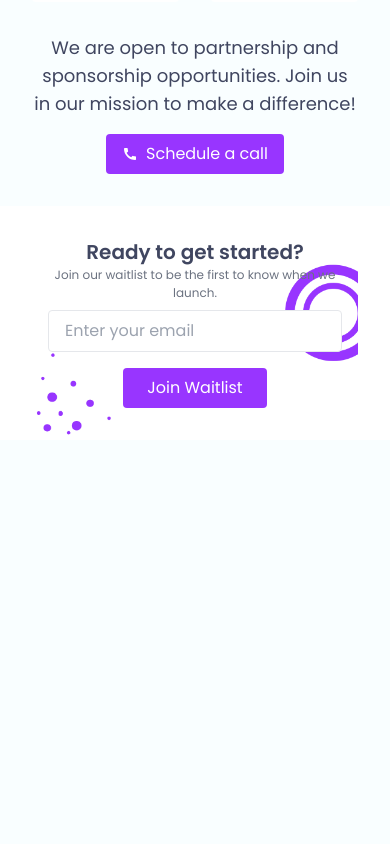
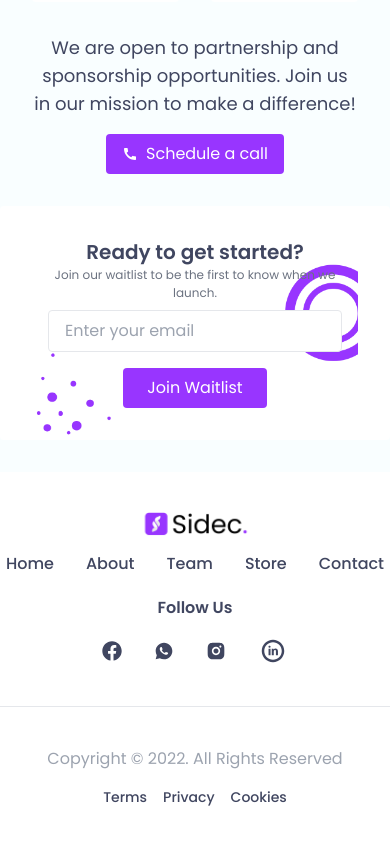
Before and after one commit to Simeon-Azeh/SidecEdu, a React (Vite) app: page / in a window 390 px wide. Shown: the part 6043-6887 px from the top of the page. Before the commit the page ends 6483 px from the top, so only its background shows below. Built offline with nearby package versions, Linux system fonts and the light colour scheme.

Commit message:
homepage completed

```diff
--- /dev/null
+++ b/src/Components/Landing/Footer.jsx
@@ -0,0 +1,48 @@
+import React from 'react'
+import { FaFacebook } from "react-icons/fa";
+import { RiInstagramFill } from "react-icons/ri";
+import { RiWhatsappFill } from "react-icons/ri";
+import { TiSocialLinkedinCircular } from "react-icons/ti";
+import Logo from '../../../public/Images/SidecLogo.png'
+
+function Footer() {
+  return (
+    <div className='bg-white font-poppins '>
+      <div className='w-[100%] md:w-4/5 mx-auto flex flex-col md:flex-row items-center justify-between py-10 px-8 md:px-0 border-b'>
+        <div className='flex flex-col gap-4'>
+            <div className='w-[120px] flex m-auto md:m-0'>
+                <img src={Logo} alt="" className='w-full' />
+            </div>
+            <div className='flex gap-8 text-[#404660] items-center  font-medium'>
+                <a href="" className='hover:border-b-2 hover:border-[#9835ff] hover:border-solid'>Home</a>
+                <a href="" className='hover:border-b-2 hover:border-[#9835ff] hover:border-solid'>About</a>
+                <a href="" className='hover:border-b-2 hover:border-[#9835ff] hover:border-solid'>Team</a>
+                <a href="" className='hover:border-b-2 hover:border-[#9835ff] hover:border-solid'>Store</a>
+                <a href="" className='hover:border-b-2 hover:border-[#9835ff] hover:border-solid'>Contact</a>
+            </div>
+        </div>
+        <div className='flex flex-col gap-4'>
+            <h1 className='text-[#404660] font-semibold text-center mt-5 md:text-left md:mt-0'>Follow Us</h1>
+            <div className='flex gap-8 items-center'>
+                <a href="" className='text-[#404660] hover:text-[#9835ff] duration-300'><FaFacebook size={20}/></a>
+                <a href="" className='text-[#404660] hover:text-[#9835ff] duration-300'><RiWhatsappFill  size={20}/></a>
+                <a href="" className='text-[#404660] hover:text-[#9835ff] duration-300'><RiInstagramFill  size={20} /></a>
+                <a href="" className='text-[#404660] hover:text-[#9835ff] duration-300'><TiSocialLinkedinCircular size={30} /></a>
+            </div>
+        </div>
+      </div>
+      <div className='w-[100%] md:w-4/5 mx-auto flex flex-col md:flex-row items-center justify-between py-10 px-8 md:px-0'>
+        <div>
+          <p className='text-gray-400 mb-4 md:mb-0'>Copyright © 2022. All Rights Reserved</p>
+        </div>
+        <div className='flex gap-4 items-center font-poppins font-medium text-[#404660] text-[14px]'>
+        <a href="">Terms</a>
+        <a href="">Privacy</a>
+        <a href="">Cookies</a>
+        </div>
+      </div>
+    </div>
+  )
+}
+
+export default Footer
--- a/src/Components/Landing/NewsletterSection.jsx
+++ b/src/Components/Landing/NewsletterSection.jsx
@@ -3,7 +3,7 @@ import NewsletterBg from '../../../public/Images/NewsletterBg.png'; // Ensure yo
 
 function NewsletterSection() {
   return (
-  <div className='bg-white w-[100%] md:w-4/5 mx-auto px-8 md:px-0'>
+  <div className='bg-white w-[100%] md:w-4/5 mx-auto px-8 md:px-0 mb-8 rounded'>
       <div
       className='w-full font-poppins bg-cover md:bg-center bg-no-repeat'
       style={{ backgroundImage: `url(${NewsletterBg})` }}
--- a/src/Pages/Landing/Home.jsx
+++ b/src/Pages/Landing/Home.jsx
@@ -11,6 +11,8 @@ import FAQ from '../../Components/Landing/FAQ'
 import Opportunities from '../../Components/Landing/Opportuinities'
 import OurParners from '../../Components/Landing/OurParners'
 import NewsletterSection from '../../Components/Landing/NewsletterSection'
+import Footer from '../../Components/Landing/Footer'
+
 
 function Home() {
   return (
@@ -51,6 +53,9 @@ function Home() {
       <div>
         <NewsletterSection />
       </div>
+      <div>
+        <Footer />
+      </div>
     </div>
   )
 }
```
